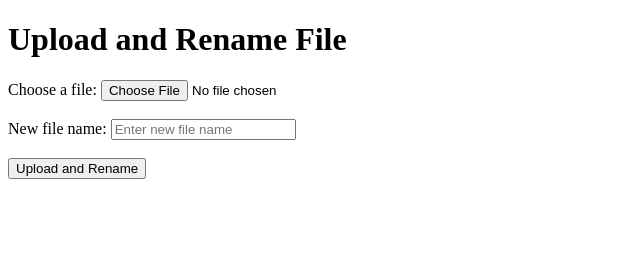
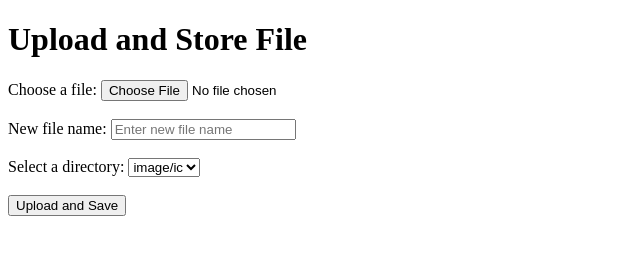
Before and after one commit to onghanlin48/nodemail, a website: page main.html in a window 1280 px wide. Shown: the whole page, without its empty margins (0-640 px from the left). Drawn offline with Linux system fonts and the light colour scheme.

Commit message:
Update main.html

```diff
--- a/main.html
+++ b/main.html
@@ -6,7 +6,7 @@
   <title>File Upload</title>
 </head>
 <body>
-  <h1>Upload and Rename File</h1>
+  <h1>Upload and Store File</h1>
   <form id="uploadForm" action="/.netlify/functions/upload" method="POST" enctype="multipart/form-data">
     <label for="file">Choose a file:</label>
     <input type="file" id="file" name="file" required>
@@ -14,7 +14,14 @@
     <label for="newName">New file name:</label>
     <input type="text" id="newName" name="newName" placeholder="Enter new file name" required>
     <br><br>
-    <button type="submit">Upload and Rename</button>
+    <label for="directory">Select a directory:</label>
+    <select id="directory" name="directory" required>
+      <option value="image/ic">image/ic</option>
+      <option value="image/c">image/c</option>
+      <option value="pdf/c">pdf/c</option>
+    </select>
+    <br><br>
+    <button type="submit">Upload and Save</button>
   </form>
 </body>
 </html>
```
